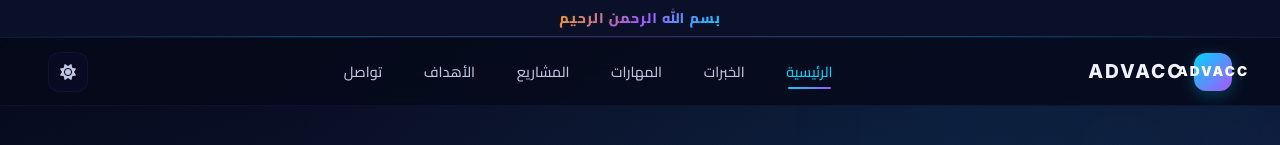
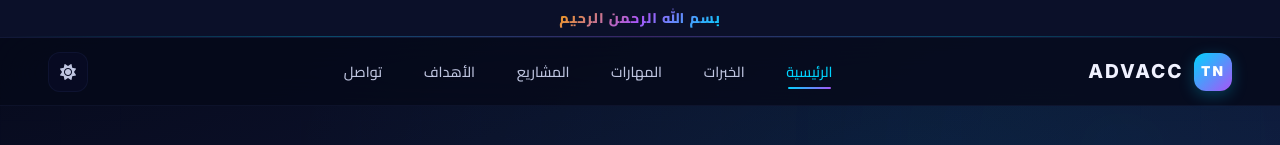
Before and after one commit to MahmoudNageeb/portfolio, a Next.js app: page / in a window 1280 px wide. Shown: the top 145 px of the page. Built offline with nearby package versions, Linux system fonts and the light colour scheme.

Commit message:
Update layout.tsx

```diff
--- a/app/layout.tsx
+++ b/app/layout.tsx
@@ -60,7 +60,7 @@ function Navbar() {
 
       <nav className={`navbar${scrolled ? " scrolled" : ""}`}>
         <Link href="/" className="nav-brand" onClick={closeMenu}>
-          <span className="nav-logo">ADVACC</span>
+          <span className="nav-logo">TN</span>
           <span>ADVACC</span>
         </Link>
 
```
